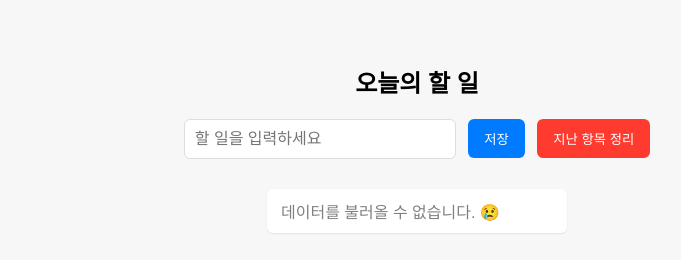
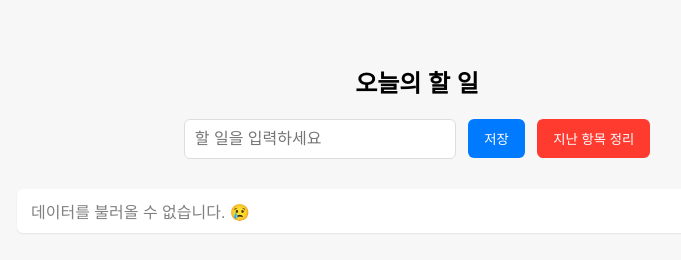
Before and after one commit to minjeong03/wj, a plain HTML site: page index.html in a window 1280 px wide. Shown: the whole page, without its empty margins (223-904 px from the left). Drawn offline with Linux system fonts and the light colour scheme; no server answers.

Commit message:
Update index.html

```diff
--- a/index.html
+++ b/index.html
@@ -37,11 +37,13 @@
       background-color: #005fcb;
     }
     ul {
-      margin-top: 30px;
-      list-style: none;
-      padding: 0;
-      width: 300px;
-    }
+  margin-top: 30px;
+  list-style: none;
+  padding: 0;
+  width: 100%;
+  max-width: 800px;
+}
+
     li {
       background: white;
       margin-bottom: 8px;
```
